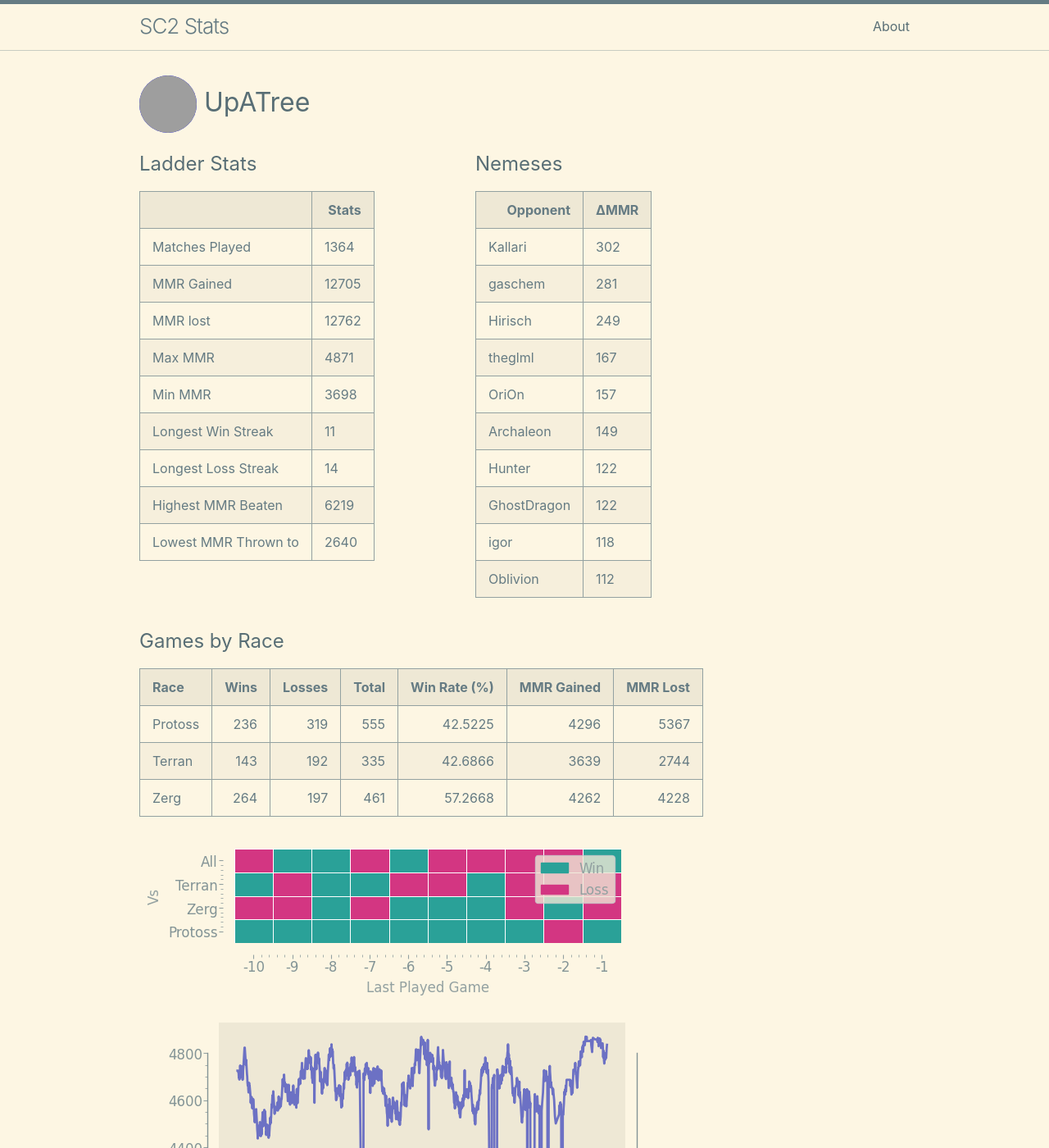
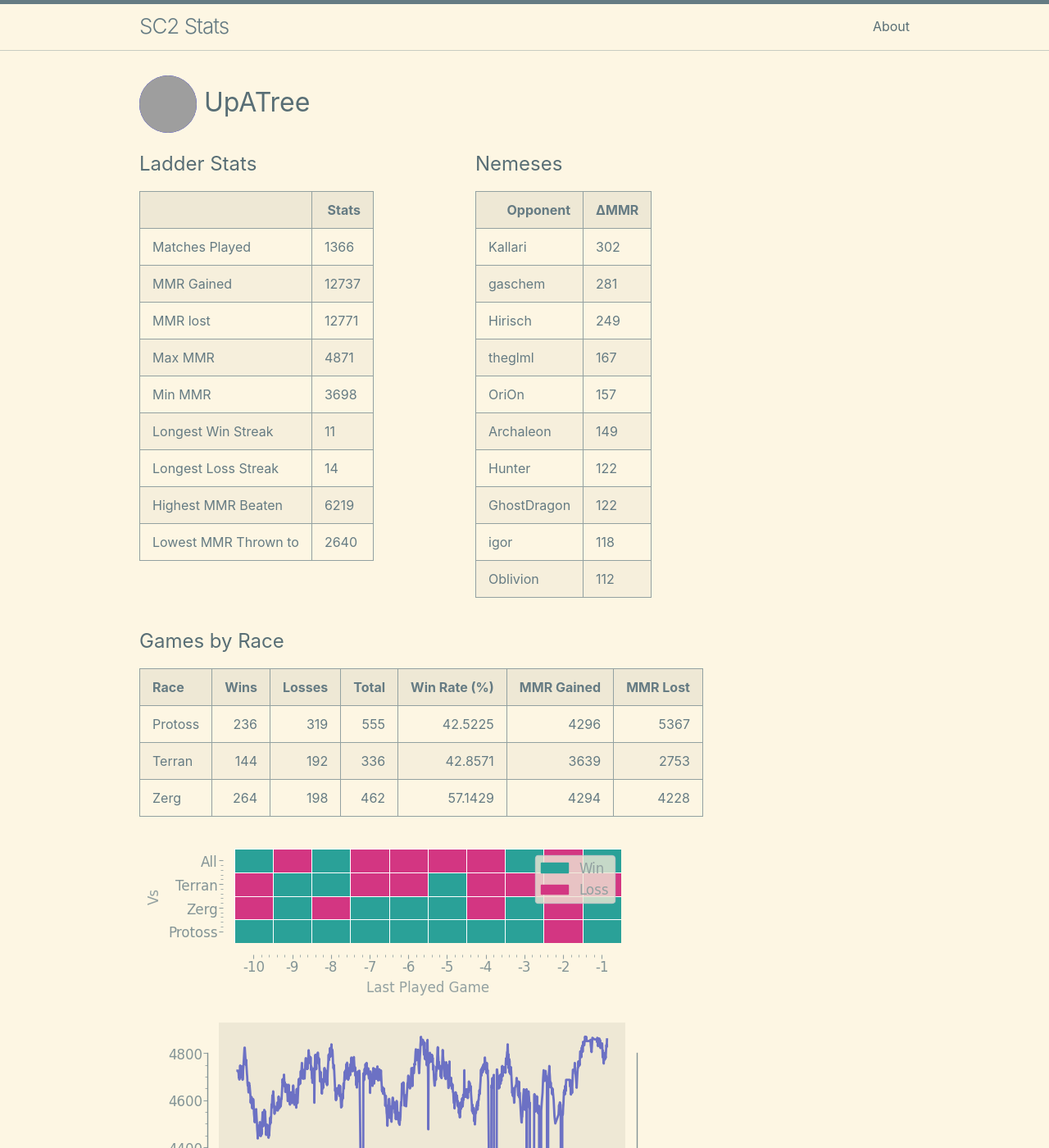
Before and after one commit to kylermurphy/UpATree, a Jekyll site: the page built from docs/index.md, in a window 1280 px wide and 1400 px high. Shown: the whole window at 82% size. Built offline with Jekyll 4.4.1, drawn with Linux system fonts in a browser that asks for light colours; grey boxes are pictures that could not be loaded.

Commit message:
running on push

```diff
--- a/docs/index.md
+++ b/docs/index.md
@@ -18,15 +18,15 @@ layout: home
   <tbody>
     <tr>
       <td>Matches Played</td>
-      <td>1364</td>
+      <td>1366</td>
     </tr>
     <tr>
       <td>MMR Gained</td>
-      <td>12705</td>
+      <td>12737</td>
     </tr>
     <tr>
       <td>MMR lost</td>
-      <td>12762</td>
+      <td>12771</td>
     </tr>
     <tr>
       <td>Max MMR</td>
@@ -115,8 +115,8 @@ layout: home
 | Race    |   Wins |   Losses |   Total |   Win Rate (%) |   MMR Gained |   MMR Lost |
 |:--------|-------:|---------:|--------:|---------------:|-------------:|-----------:|
 | Protoss |    236 |      319 |     555 |        42.5225 |         4296 |       5367 |
-| Terran  |    143 |      192 |     335 |        42.6866 |         3639 |       2744 |
-| Zerg    |    264 |      197 |     461 |        57.2668 |         4262 |       4228 |
+| Terran  |    144 |      192 |     336 |        42.8571 |         3639 |       2753 |
+| Zerg    |    264 |      198 |     462 |        57.1429 |         4294 |       4228 |
 
 ![Games by Race](./assets/gm_hist.png)
 
--- a/log.txt
+++ b/log.txt
@@ -568,3 +568,4 @@ Writing a log file 2025-03-20 17:20:41.
 Writing a log file 2025-03-20 17:48:01.
 Writing a log file 2025-03-20 18:32:03.
 Writing a log file 2025-03-20 18:50:13.
+Writing a log file 2025-03-20 19:18:11.
```
Also changed, not shown: docs/assets/MMR.png, docs/assets/daily.png, docs/assets/gm_hist.png, docs/assets/r_wrt.png, 1 other file.
